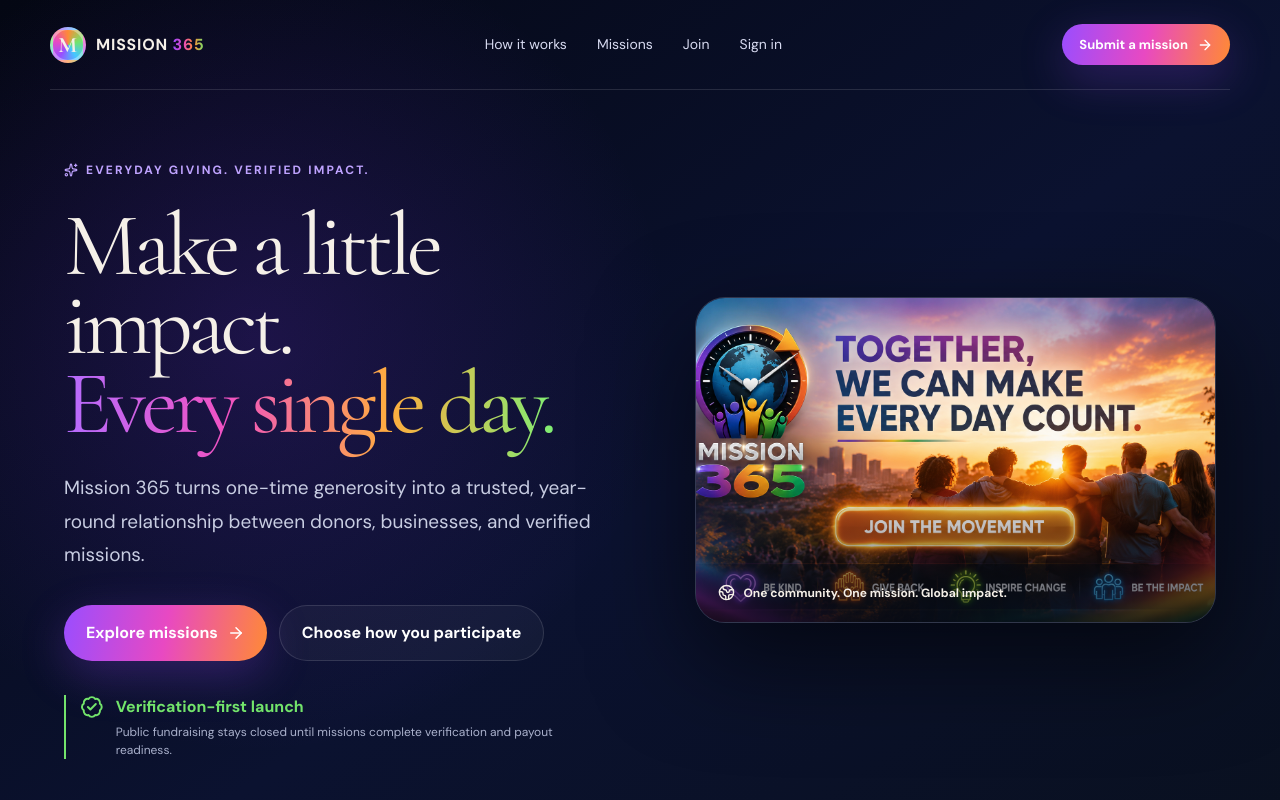
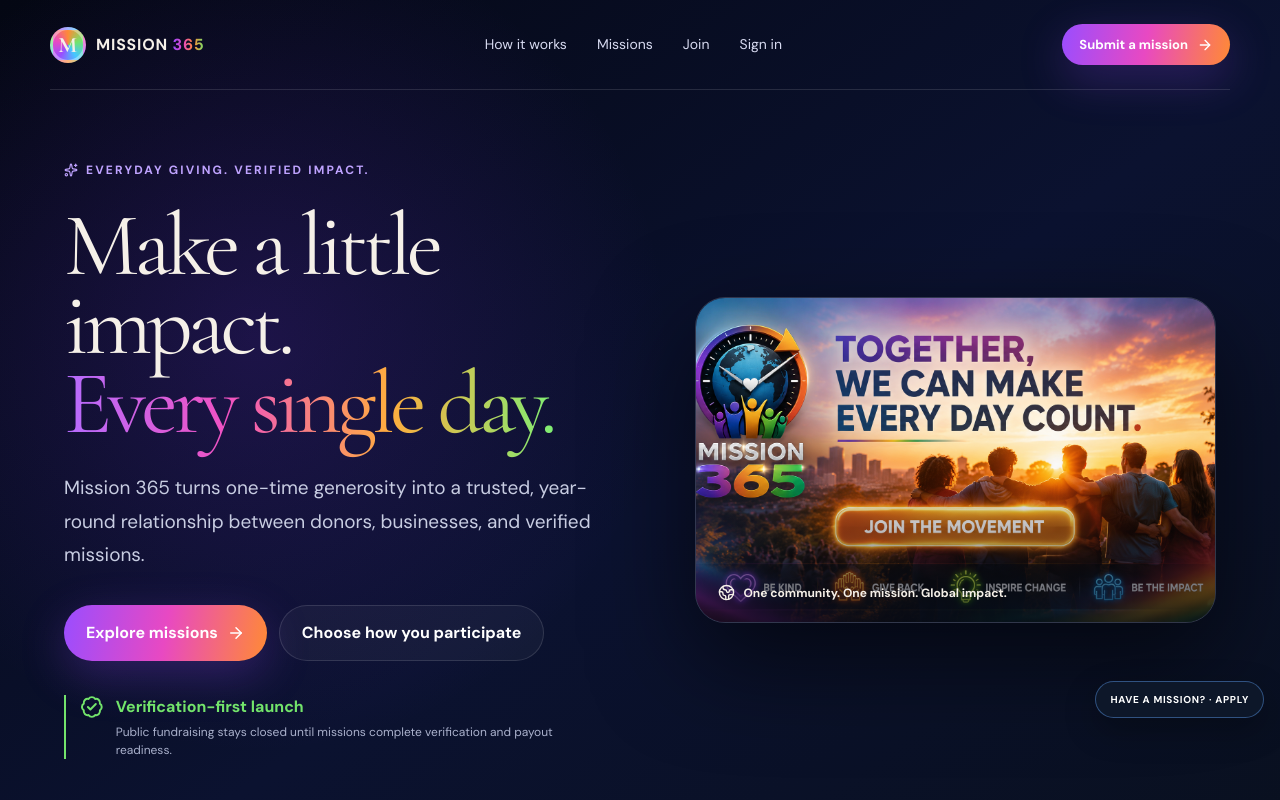
Before and after one commit to dolodorsey/mission-365, a Next.js app: page / in a window 1280 px wide. Shown: the top 800 px of the page. Built offline with nearby package versions, Linux system fonts and the light colour scheme; no server answers.

Commit message:
Surface Mission 365 application path on home

```diff
--- a/src/app/page.tsx
+++ b/src/app/page.tsx
@@ -3,6 +3,7 @@
 import Image from 'next/image'
 import Link from 'next/link'
 import { ArrowRight, BadgeCheck, BarChart3, Building2, CalendarHeart, CheckCircle2, Globe2, HeartHandshake, LockKeyhole, ReceiptText, ShieldCheck, Sparkles, Users2 } from 'lucide-react'
+import ApplicationNudge from '@/components/ApplicationNudge'
 
 const roles = [
   [HeartHandshake, 'Everyday donors', 'Give once or build a recurring plan around the causes that matter to you.'],
@@ -36,6 +37,7 @@
   const givingLive=Boolean(health?.payments?.liveGiving&&health.liveMissions>0)
 
   return <main>
+    <ApplicationNudge/>
     <nav className="nav-shell" aria-label="Primary navigation">
       <Link href="/" className="brand"><span className="brand-mark">M</span><span>MISSION <b>365</b></span></Link>
       <div className="nav-links"><a href="#model">How it works</a><Link href="/missions">Missions</Link><Link href="/join">Join</Link><Link href="/login">Sign in</Link></div>
```
